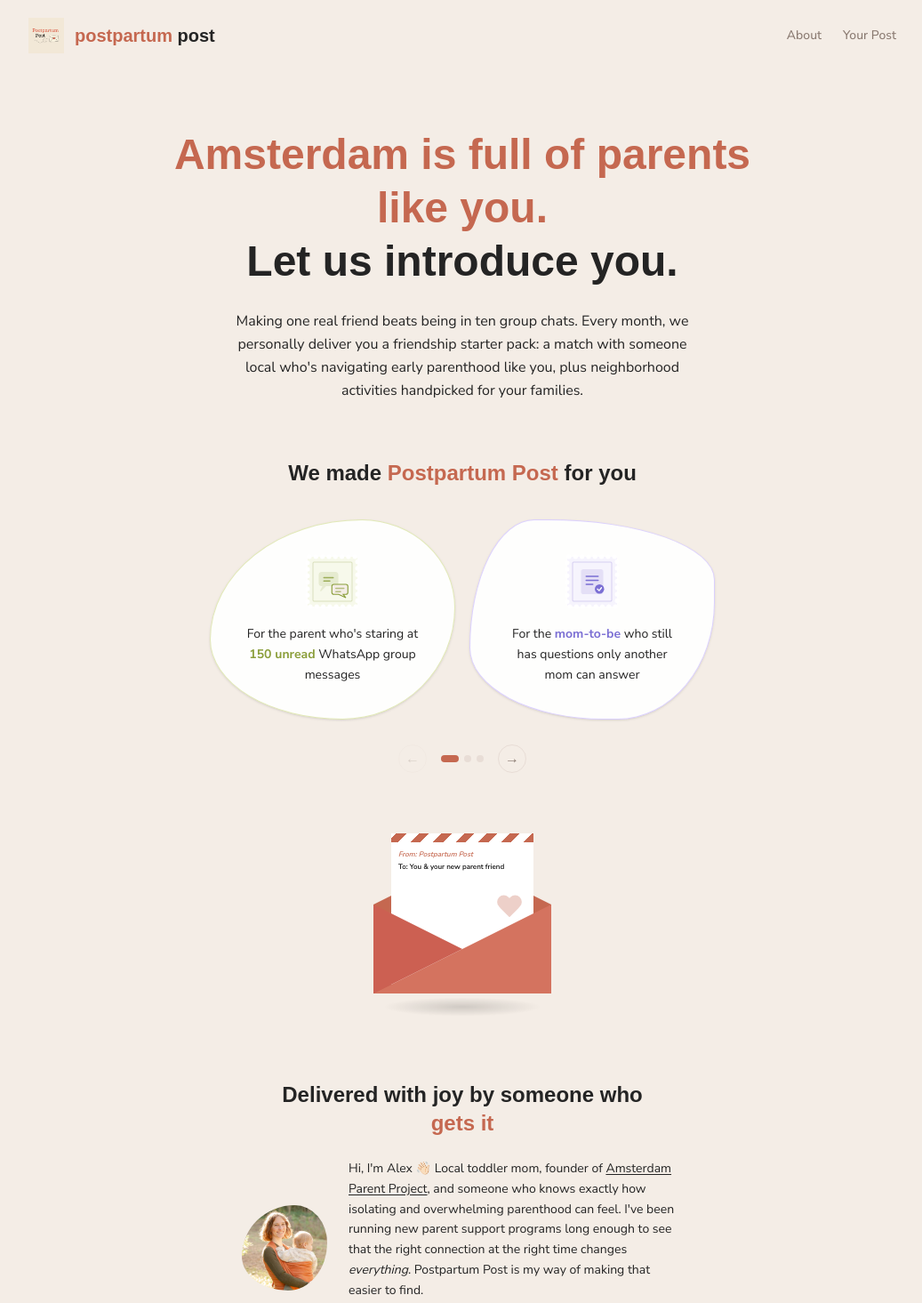
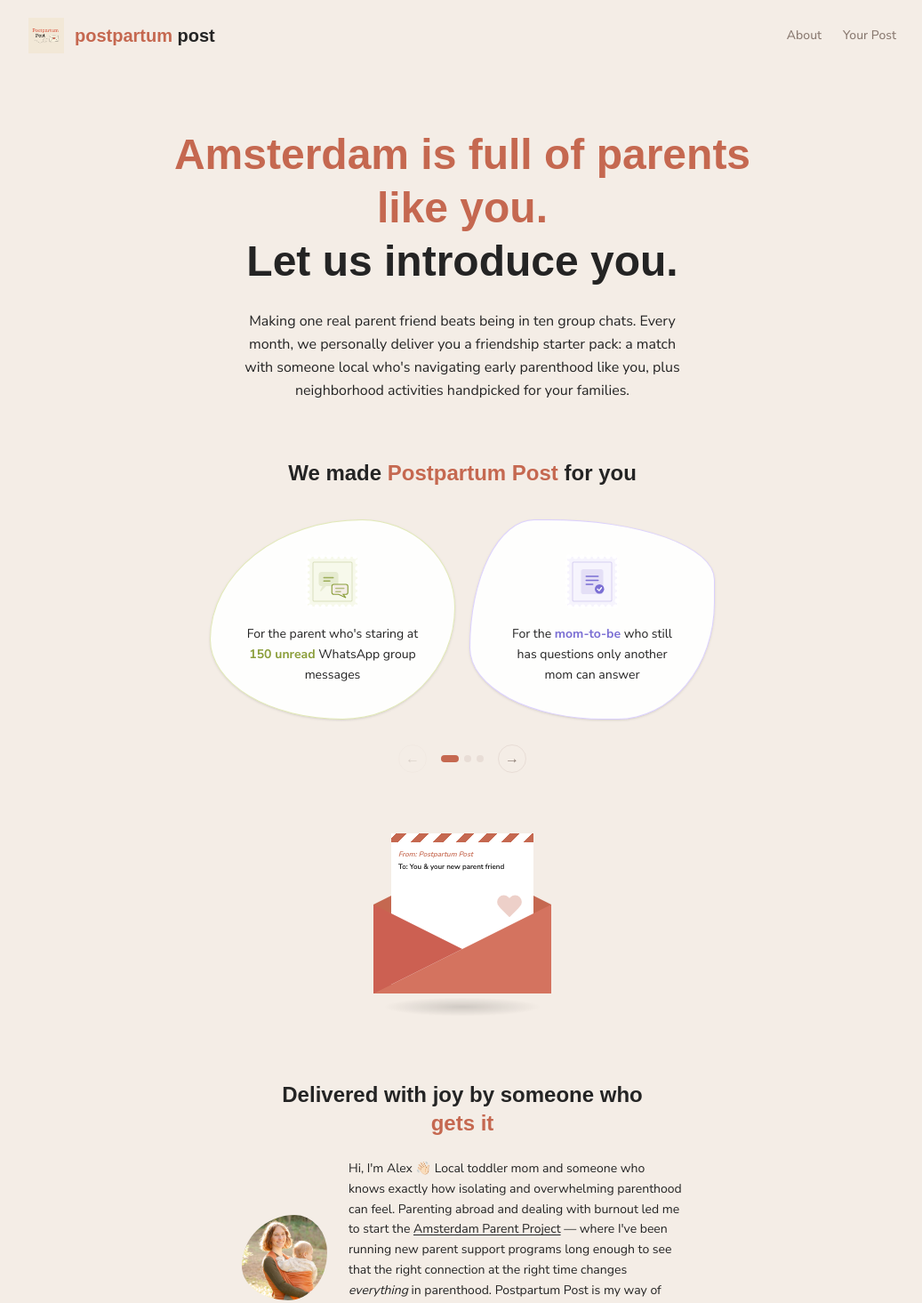
Before and after one commit to amsterdamparentproject/postpartum-post, a Next.js app: page / in a window 1280 px wide. Shown: the top 1465 px of the page at 89% size, without its empty margins (120-1157 px from the left). Built offline with nearby package versions, Linux system fonts and the light colour scheme; no server answers; a web font is replaced by a local one.

Commit message:
Update my bio

```diff
--- a/app/page.tsx
+++ b/app/page.tsx
@@ -48,7 +48,7 @@ export default async function Home() {
             <span className="text-dark">Let us introduce you.</span>
           </h1>
           <p className="mt-6 text-base text-dark leading-relaxed max-w-lg mx-auto">
-            Making one real friend beats being in ten group chats. Every month, we personally deliver you a friendship starter pack: a match with someone local who's navigating early parenthood like you, plus neighborhood activities handpicked for your families.
+            Making one real parent friend beats being in ten group chats. Every month, we personally deliver you a friendship starter pack: a match with someone local who's navigating early parenthood like you, plus neighborhood activities handpicked for your families.
           </p>
         </div>
 
@@ -90,7 +90,7 @@ export default async function Home() {
           </div>
           <div>
             <p className="text-sm text-dark leading-relaxed">
-              Hi, I&apos;m Alex 👋🏻 Local toddler mom, founder of{" "}
+              Hi, I&apos;m Alex 👋🏻 Local toddler mom and someone who knows exactly how isolating and overwhelming parenthood can feel. Parenting abroad and dealing with burnout led me to start the{" "}
               <a
                 href="https://amsterdamparentproject.nl"
                 target="_blank"
@@ -99,7 +99,7 @@ export default async function Home() {
               >
                 Amsterdam Parent Project
               </a>
-              , and someone who knows exactly how isolating and overwhelming parenthood can feel. I've been running new parent support programs long enough to see that the right connection at the right time changes <i>everything</i>. Postpartum Post is my way of making that easier to find.
+              {" "}— where I&apos;ve been running new parent support programs long enough to see that the right connection at the right time changes <i>everything</i> in parenthood. Postpartum Post is my way of making that easier to find.
             </p>
             {/* FAQ link */}
             <p className="text-xs text-muted mt-4 mb-2">
```
